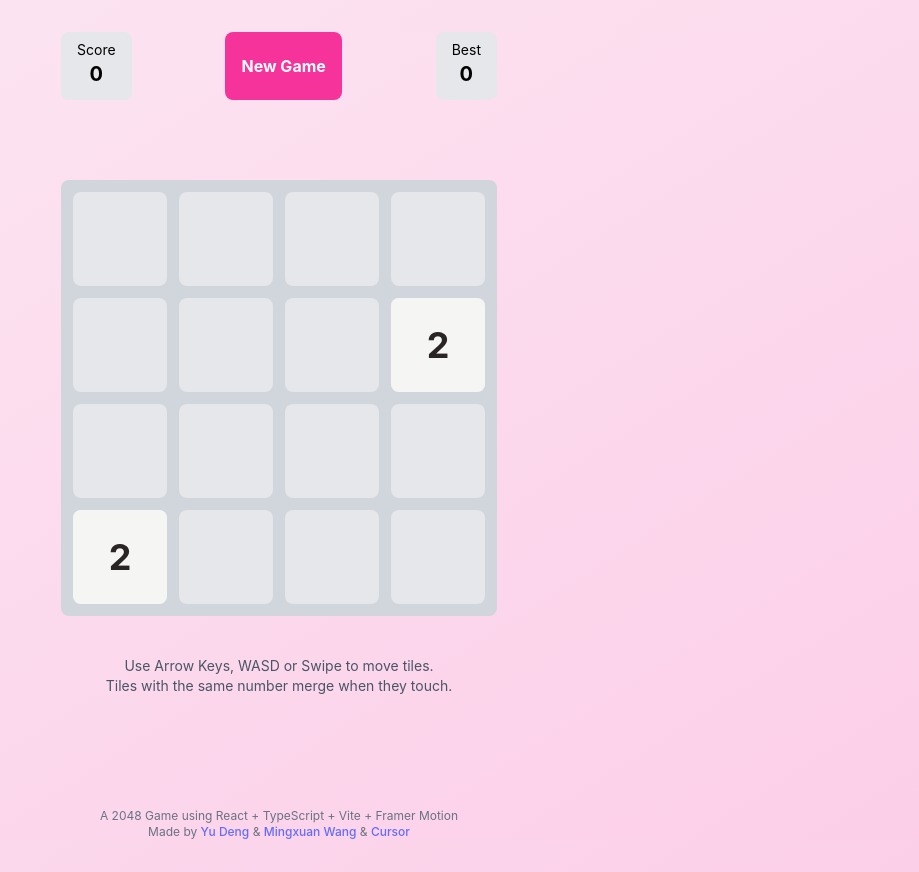
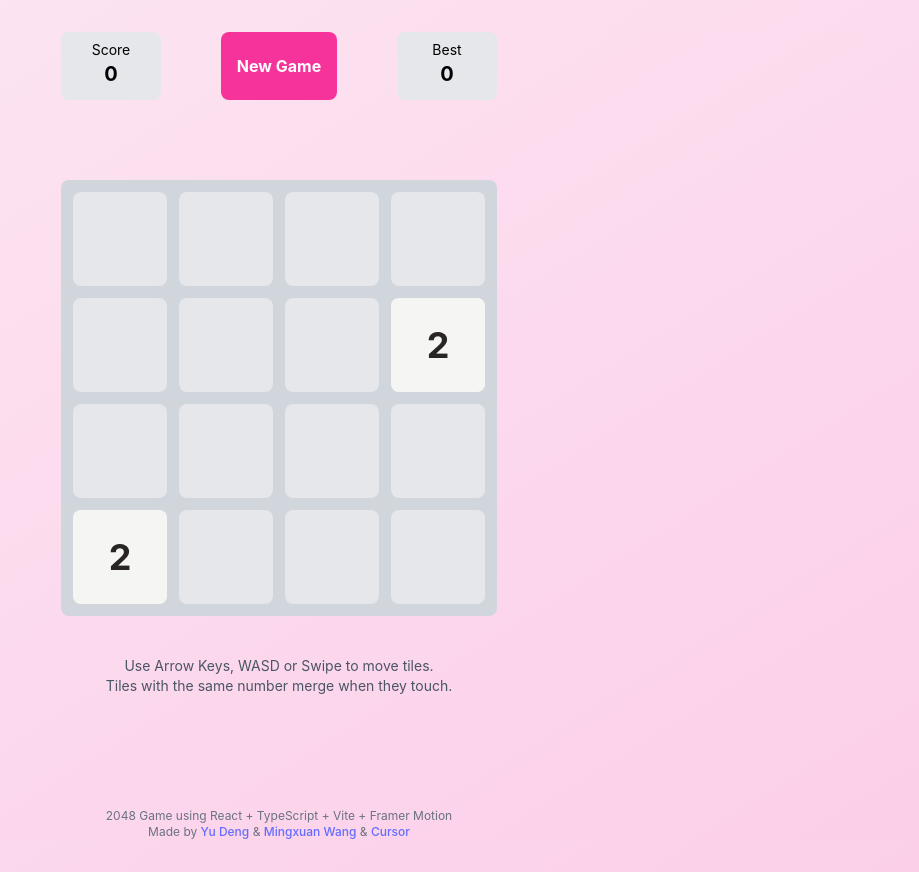
Before and after one commit to Terryyyds/terrys-2048-game, a React (Vite) app: page / in a window 1280 px wide. Shown: the whole page, without its empty margins (361-1280 px from the left). Built offline with nearby package versions, Linux system fonts and the light colour scheme.

Commit message:
Update UI

```diff
--- a/src/app.tsx
+++ b/src/app.tsx
@@ -6,7 +6,7 @@ export const App: FC = () => {
     <div className="flex min-h-screen flex-col items-center justify-center bg-gradient-to-br from-pink-100 to-pink-200">
       <Game2048 />
       <div className="mt-28 px-6 text-center text-xs text-gray-500">
-        <div>A 2048 Game using React + TypeScript + Vite + Framer Motion</div>
+        <div>2048 Game using React + TypeScript + Vite + Framer Motion</div>
         <div>Made by <a href="https://terrylog.cn" target="_blank">Yu Deng</a> & <a href="https://github.com/reekystive" target="_blank">Mingxuan Wang</a> & <a href="https://www.cursor.com" target="_blank">Cursor</a></div>
       </div>
     </div>
--- a/src/components/game-2048/game-header.tsx
+++ b/src/components/game-2048/game-header.tsx
@@ -26,7 +26,7 @@ export const GameHeader: FC<GameHeaderProps> = ({ score, bestScore, onNewGameCli
 
   return (
     <div className={cn('flex w-full justify-between', className)}>
-      <div className={cn('relative flex flex-col items-center rounded-lg bg-gray-200 px-4 py-2')}>
+      <div className={cn('relative flex flex-col items-center rounded-lg bg-gray-200 px-4 py-2 w-[100px]')}>
         <div className={cn('text-sm text-black')}>Score</div>
         <motion.div className={cn('text-xl font-bold text-black')}>{displayScore}</motion.div>
         <AnimatePresence>
@@ -45,7 +45,7 @@ export const GameHeader: FC<GameHeaderProps> = ({ score, bestScore, onNewGameCli
         </AnimatePresence>
       </div>
       <NewGameButton onClick={onNewGameClick} className={'h-[68px] flex items-center'} />
-      <div className={cn('flex flex-col items-center rounded-lg bg-gray-200 px-4 py-2')}>
+      <div className={cn('flex flex-col items-center rounded-lg bg-gray-200 px-4 py-2 w-[100px]')}>
         <div className={cn('text-sm text-black')}>Best</div>
         <div className={cn('text-xl font-bold text-black')}>{bestScore}</div>
       </div>
```
